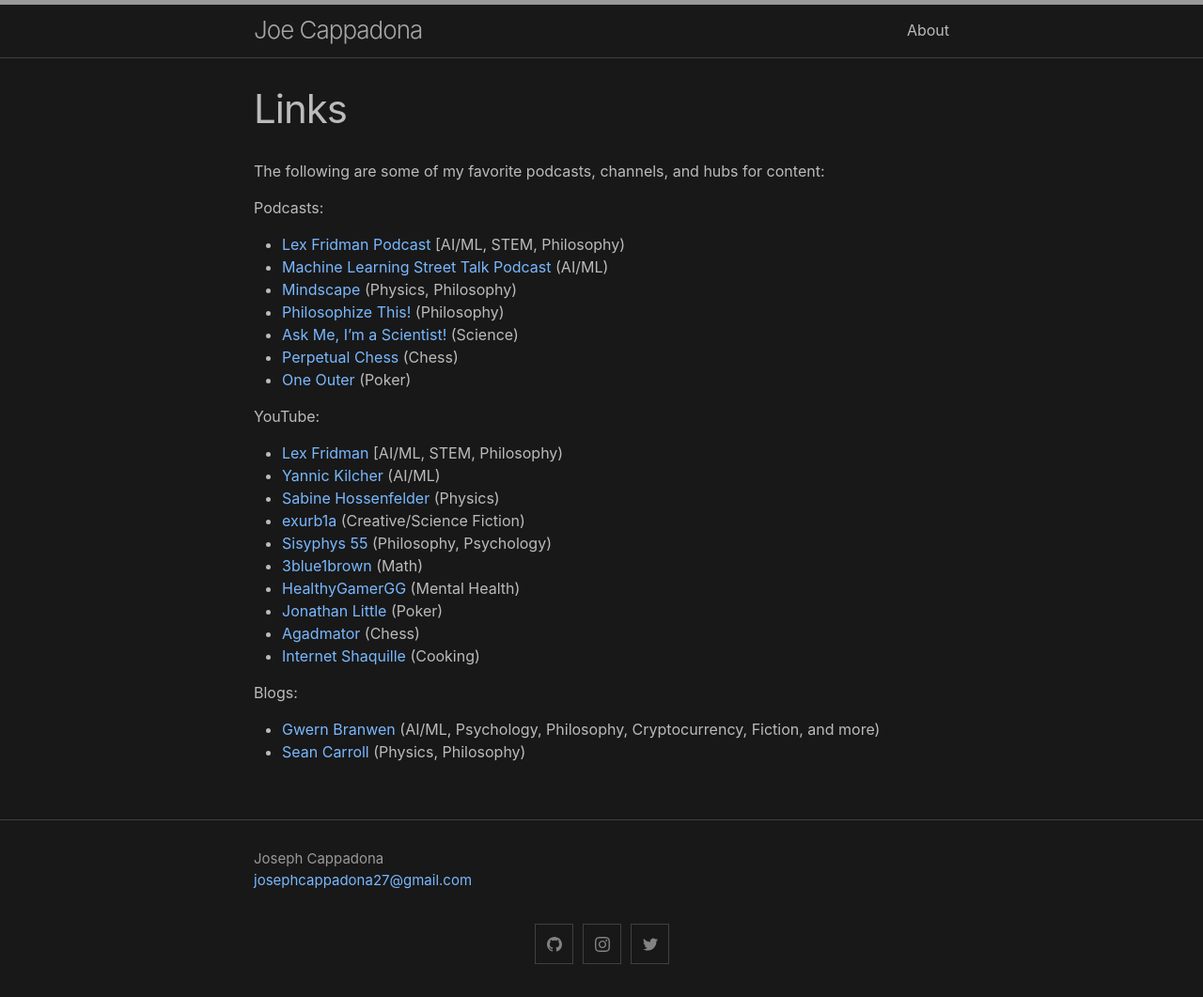
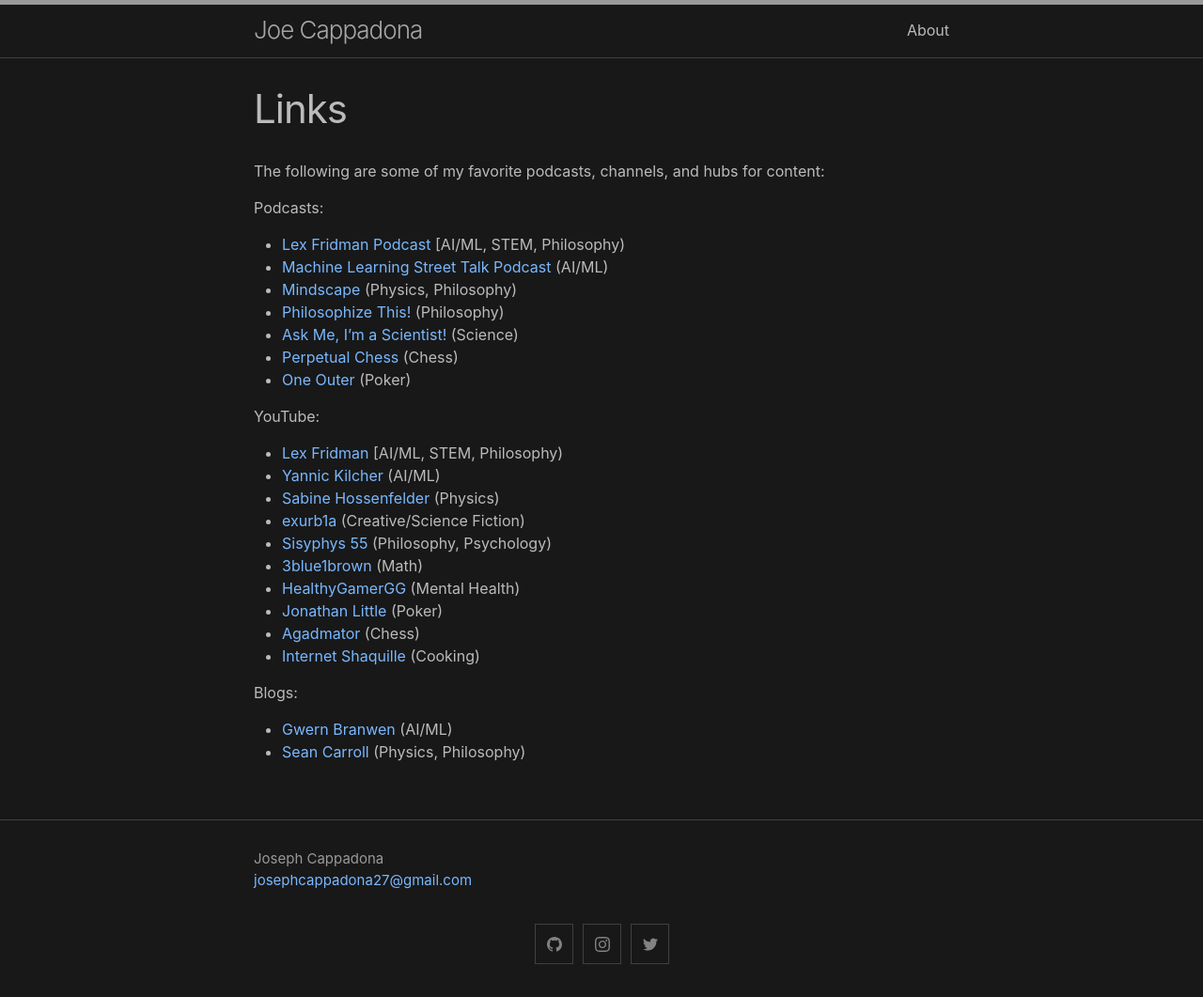
Before and after one commit to josephcappadona/josephcappadona.github.io, a Jekyll site: the page built from links.md, in a window 1280 px wide. Shown: the whole page at 94% size. Built offline with Jekyll 4.4.1, drawn with Linux system fonts in a browser that asks for light colours.

Commit message:
Update links.md

```diff
--- a/links.md
+++ b/links.md
@@ -31,5 +31,5 @@ YouTube:
 
 
 Blogs:
-* [Gwern Branwen](https://gwern.net) (AI/ML, Psychology, Philosophy, Cryptocurrency, Fiction, and more)
+* [Gwern Branwen](https://gwern.net#ai) (AI/ML)
 * [Sean Carroll](https://www.preposterousuniverse.com/blog/) (Physics, Philosophy)
```
